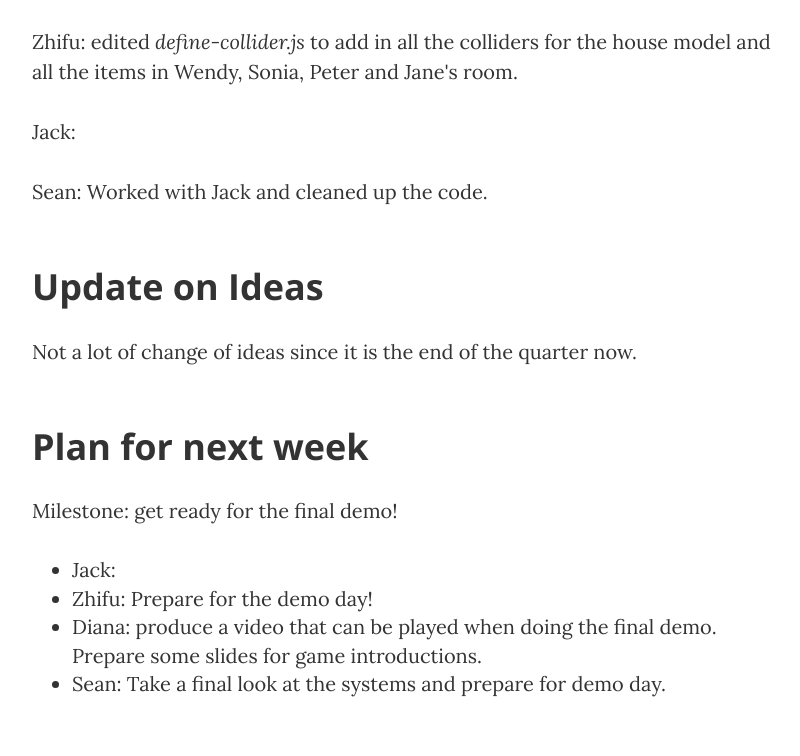
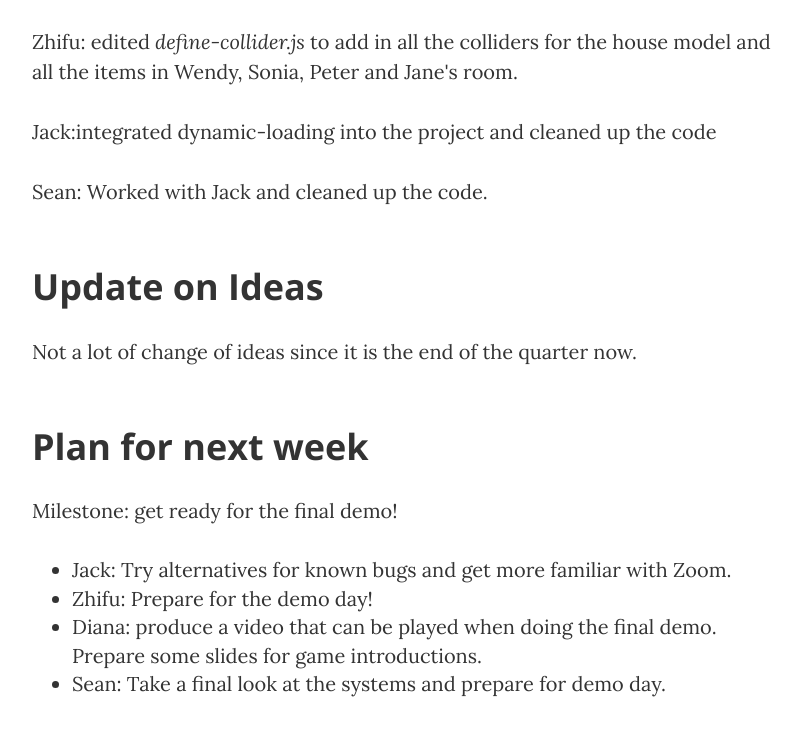
Before and after one commit to UWRealityLab/xrcapstone21sp-team2, a website: page docs/blog-w10.html in a window 1280 px wide. Shown: the part 1531-2287 px from the top of the page, without its empty margins (233-1033 px from the left). Drawn offline with nearby package versions, Linux system fonts and the light colour scheme.

Commit message:
Update blog-w10.html

```diff
--- a/docs/blog-w10.html
+++ b/docs/blog-w10.html
@@ -94,7 +94,7 @@
 
                     <h2 class="section-heading">What Every Member Did</h2>
                     <ul>
-                        <li>Jack: </li>
+                        <li>Jack: Experimented and added dynamic loading; cleaned up the code</li>
                         <li>Zhifu: finished colliders on Wendy, Sonia, Peter and Jane's room and also added colliders to the house selecton model.</li>
                         <li>
                             Diana: finish the colliders on Lucas, Meeting and Benny's room. Finish the script refinement for models and players. Also made the 1-min video.
@@ -111,7 +111,7 @@
                         Zhifu: edited <em>define-collider.js</em> to add in all the colliders for the house model and all the items in Wendy, Sonia, Peter and Jane's room.
                     </p>
                     <p>
-                        Jack:
+                        Jack:integrated dynamic-loading into the project and cleaned up the code
                     </p>
                     <p>
                         Sean: Worked with Jack and cleaned up the code.
@@ -123,7 +123,7 @@
                     <h2 class="section-heading">Plan for next week</h2>
                     <p>Milestone: get ready for the final demo!  </p>
                     <ul>
-                        <li>Jack:  </li>
+                        <li>Jack: Try alternatives for known bugs and get more familiar with Zoom.</li>
                         <li>Zhifu: Prepare for the demo day!</li>
                         <li>Diana: produce a video that can be played when doing the final demo. Prepare some slides for game introductions. </li>
                         <li>Sean: Take a final look at the systems and prepare for demo day.</li>
```
